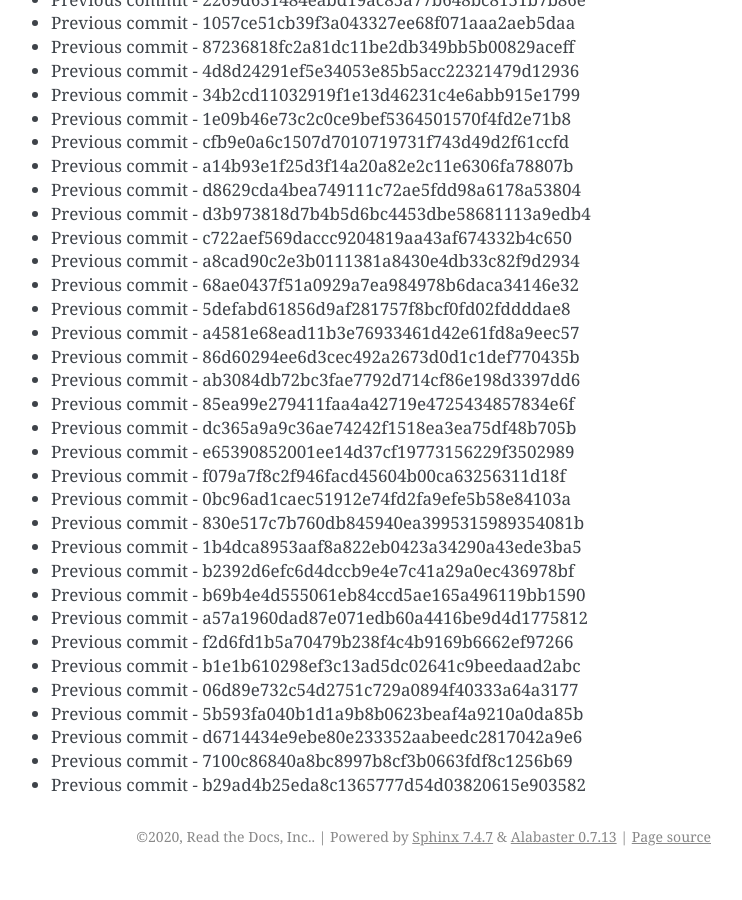
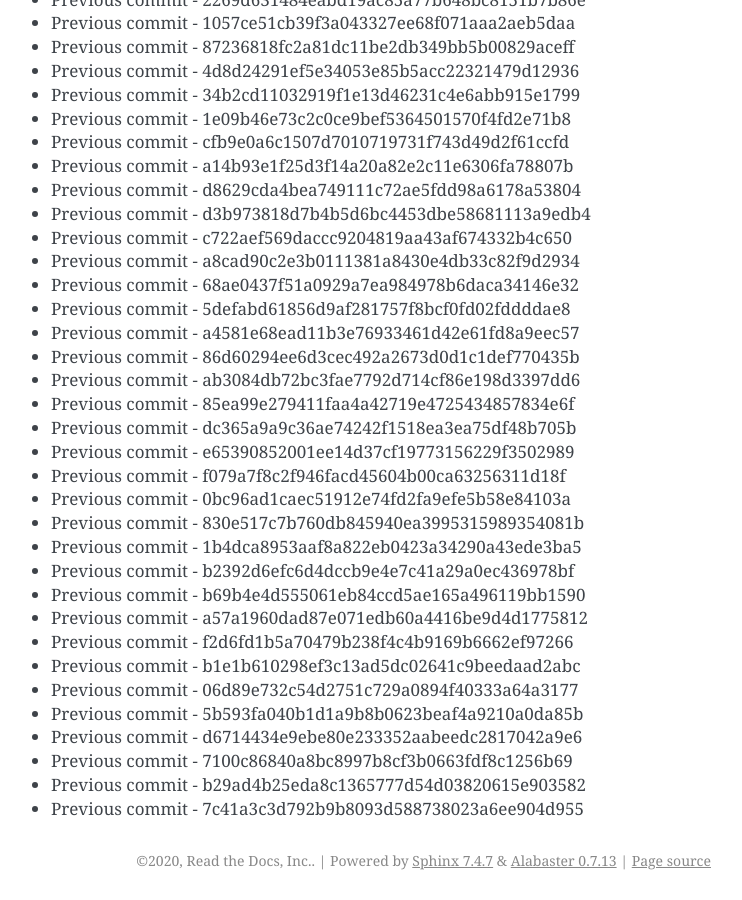
Before and after one commit to readthedocs/rtd-git-stresstest, a Sphinx documentation site: the page built from docs/updates.rst, in a window 1280 px wide and 900 px high, scrolled down 71642 px. Shown: the whole window, without its empty margins (399-1141 px from the left). Built offline with Sphinx 7.4.7, drawn with Linux system fonts in a browser that asks for light colours; before the commit the page ends 72518 px from its top, so only the background shows below that.

Commit message:
Generating commit from previous: 7c41a3c3d792b9b8093d588738023a6ee904d955

```diff
--- a/docs/updates.rst
+++ b/docs/updates.rst
@@ -3042,3 +3042,4 @@ It can be tested for any performance characteristics.
 * Previous commit - d6714434e9ebe80e233352aabeedc2817042a9e6
 * Previous commit - 7100c86840a8bc8997b8cf3b0663fdf8c1256b69
 * Previous commit - b29ad4b25eda8c1365777d54d03820615e903582
+* Previous commit - 7c41a3c3d792b9b8093d588738023a6ee904d955
```
